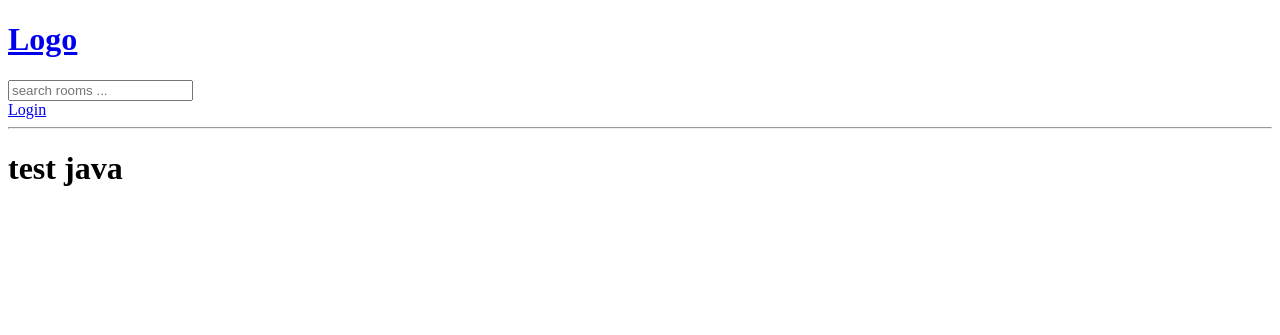
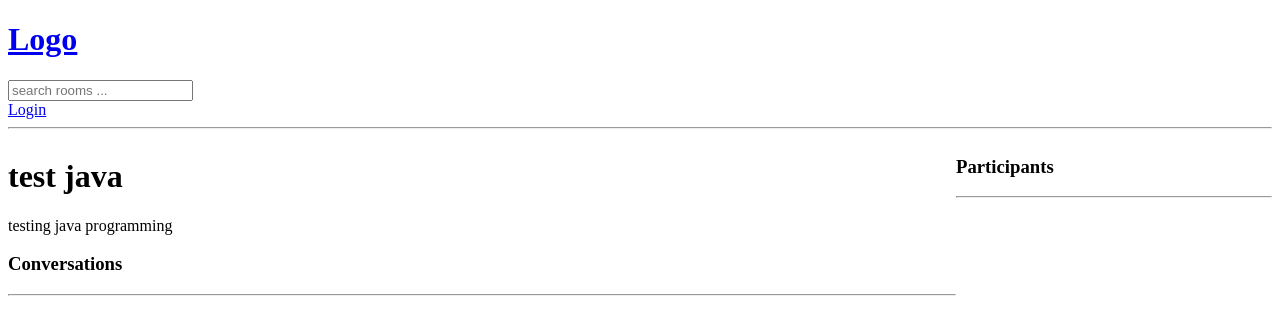
Before and after one commit to akitibala/studybuddy, a Django app: page /room/6 in a window 1280 px wide. Shown: the top 335 px of the page. Run offline with Django 3.2, Linux system fonts and the light colour scheme; data comes from the database, SQL or seed files in the repository; both versions use the stored data as it was after the commit.

Commit message:
participants added

```diff
--- a/base/models.py
+++ b/base/models.py
@@ -15,7 +15,7 @@ class Room(models.Model):
     topic = models.ForeignKey(Topic,on_delete=models.SET_NULL,null=True)
     name = models.CharField(max_length=200)
     description = models.TextField(null=True,blank=True)
-    # participants =
+    participants = models.ManyToManyField(User,related_name='participants',blank=True)
     updated = models.DateTimeField(auto_now=True)
     created = models.DateTimeField(auto_now_add=True)
 
--- a/base/templates/base/room.html
+++ b/base/templates/base/room.html
@@ -1,4 +1,43 @@
-{% extends 'main.html' %}
- {% block content%}
- <h1>{{ room.name }}</h1>
- {% endblock content%}
+{% extends 'main.html' %} {% block content%}
+<style>
+  .room-container {
+    display: grid;
+    grid-template-columns: 3fr 1fr;
+  }
+</style>
+<div class="room-container">
+  <div>
+    <h1>{{ room.name }}</h1>
+    <p>{{room.description}}</p>
+
+    <div class="comment-wrapper">
+      <h3>Conversations</h3>
+      <hr />
+      {% for msg in room_msg %}
+      <div>
+        <small> {{msg.user}} {{msg.created | timesince}} ago </small>
+        <p>{{msg.body}}</p>
+        <hr />
+      </div>
+      {%endfor%}
+    </div>
+    {% if request.user.is_authenticated %}
+    <div class="comment-form">
+      <form method="POST" action="">
+        {% csrf_token%}
+        <input type="text" name="msg" placeholder="your message here..." />
+      </form>
+    </div>
+    {% endif%}
+  </div>
+  <div>
+    <h3>Participants</h3>
+    <hr />
+    {% for user in participants%}
+    <div>
+    <p>@{{user}}</p
+    </div>
+    {% endfor%}
+  </div>
+</div>
+{% endblock content%}
--- a/base/views.py
+++ b/base/views.py
@@ -7,7 +7,7 @@ from django.contrib.auth.forms import UserCreationForm
 from django.contrib import messages
 
 
-from .models import Room ,Topic
+from .models import Room ,Topic,Message
 from .forms import RoomForm
 from django.db.models import Q
 # rooms=[
@@ -76,8 +76,19 @@ def home(request):
 
 def  room(request,pk):
     room = Room.objects.get(id=int(pk))
-
-    context ={'room':room}
+    room_msg = room.message_set.all().order_by('-created')
+    participants = room.participants.all()
+    if request.method == "POST":
+        message = Message.objects.create(
+            user=request.user,
+            room=room,
+            body=request.POST.get("msg")
+        )
+        # message.
+        room.participants.add(request.user)
+        return redirect('room',pk=room.id)
+        # room
+    context ={'room':room,'room_msg':room_msg,'participants':participants}
     return render(request,'base/room.html',context)
 
 @login_required(login_url='login')
```
Also changed, not shown: db.sqlite3.
